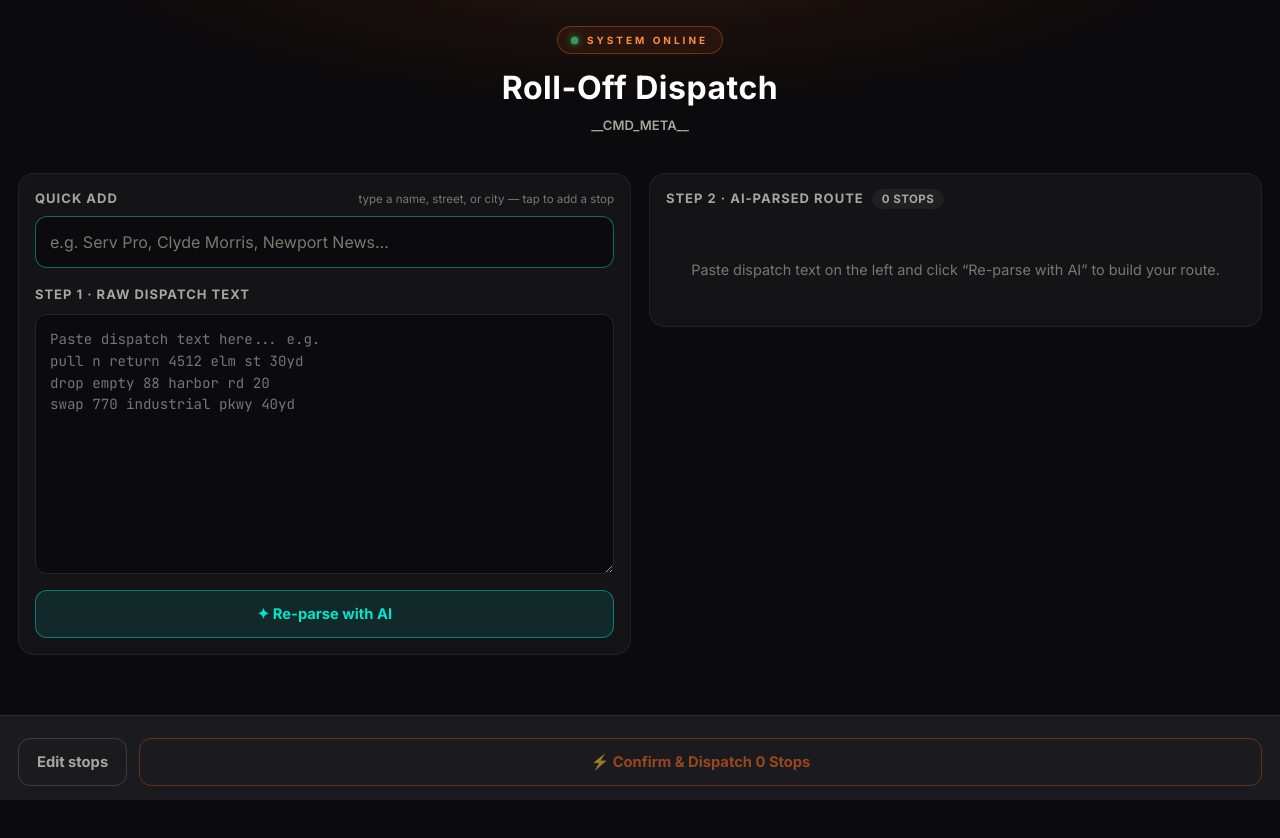
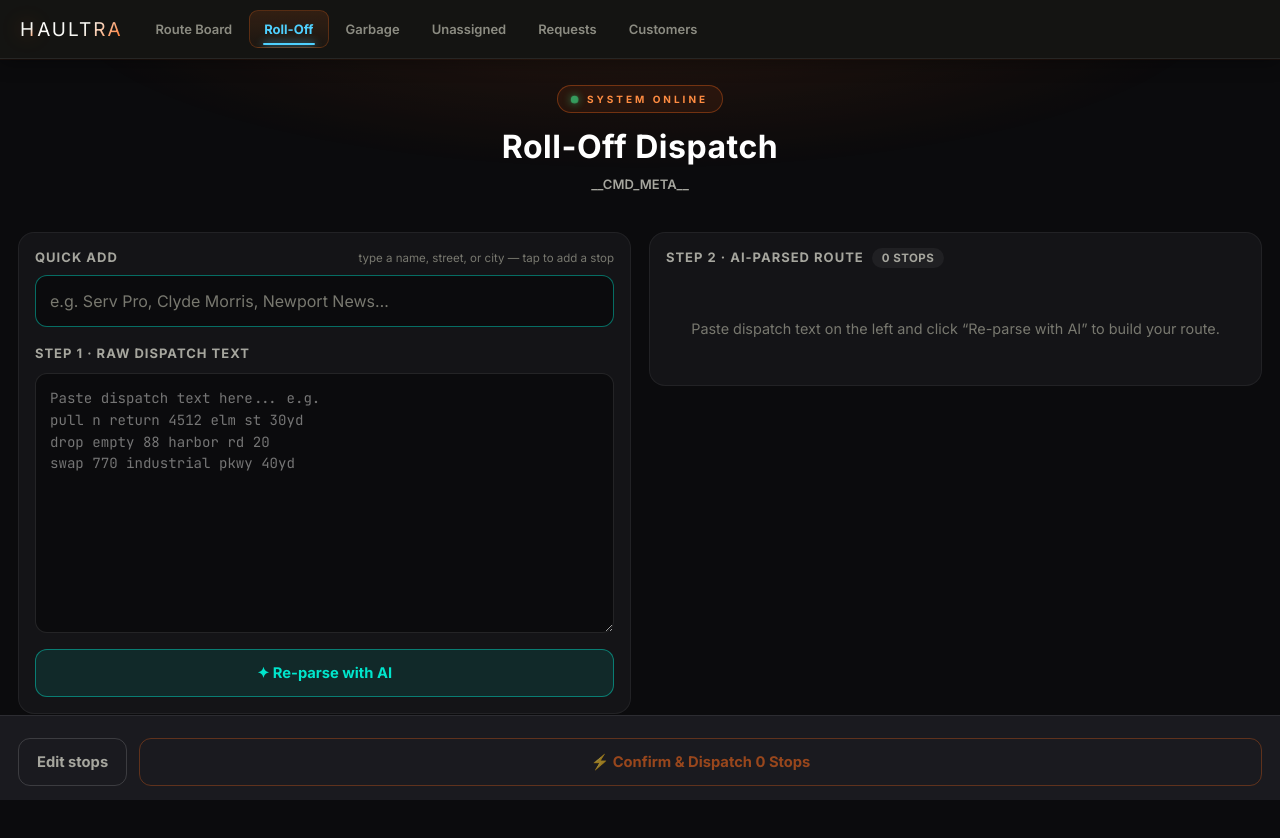
Before and after one commit to HAULTRAAISYSTEMS/HAULTRA-AI, a website: page static/parser.html in a window 1280 px wide. Before the commit the page ends 800 px from the top, so only its background shows below. Drawn offline with nearby package versions, Linux system fonts and the light colour scheme.

Commit message:
Top nav on dispatch pages for iPad/desktop (2026-10-17)

```diff
--- a/static/parser.html
+++ b/static/parser.html
@@ -676,6 +676,55 @@
   @media (min-width: 768px) {
     .haul-tabbar { display: none; }
   }
+  /* 2026-10-17: Top nav for tablet/desktop — the bottom tabs are hidden at ≥768px */
+  .topnav { display: none; }
+  @media (min-width: 768px) {
+    .topnav {
+      display: block;
+      background: #141412;
+      border-bottom: 1px solid rgba(255,255,255,.08);
+      position: sticky; top: 0; z-index: 200;
+      padding-top: env(safe-area-inset-top, 0px);
+      box-shadow: 0 1px 0 rgba(255,107,26,.05), 0 2px 20px rgba(0,0,0,.4);
+    }
+    .topnav-inner {
+      display: flex; align-items: center; gap: 18px;
+      max-width: 1400px; margin: 0 auto; padding: 10px 20px;
+    }
+    .topnav-brand {
+      display: flex; align-items: baseline; gap: 1px;
+      text-decoration: none; flex-shrink: 0;
+    }
+    .topnav-brand .logo-h, .topnav-brand .logo-rest {
+      font-size: 19px; font-weight: 400; letter-spacing: 2px;
+      background: linear-gradient(130deg, #fff 0%, #F5F5F0 55%, #FF6B1A 100%);
+      -webkit-background-clip: text; background-clip: text;
+      -webkit-text-fill-color: transparent; color: transparent;
+    }
+    .topnav-brand .logo-h { filter: drop-shadow(0 0 10px rgba(255,107,26,.35)); }
+    .topnav-links {
+      display: flex; align-items: center; gap: 2px; flex: 1; min-width: 0;
+      overflow-x: auto; scrollbar-width: none;
+    }
+    .topnav-links::-webkit-scrollbar { display: none; }
+    .topnav-links .nav-item {
+      display: inline-flex; align-items: center; gap: 7px; white-space: nowrap;
+      padding: 10px 14px; border-radius: 9px; flex-shrink: 0;
+      background: transparent; border: 1px solid transparent;
+      color: #8C8C82; font-weight: 600; font-size: 13px; text-decoration: none;
+    }
+    .topnav-links .nav-item:hover { background: rgba(255,107,26,.06); color: #E0E0D8; }
+    .topnav-links .nav-item.active {
+      background: linear-gradient(180deg, rgba(255,107,26,.13), rgba(255,107,26,.04));
+      border-color: rgba(255,107,26,.25); color: #4fd1ff; font-weight: 700;
+      position: relative;
+    }
+    .topnav-links .nav-item.active::before {
+      content: ''; position: absolute; left: 16%; right: 16%; bottom: 2px;
+      height: 2px; border-radius: 2px; background: #4fd1ff;
+      box-shadow: 0 0 8px #4fd1ff;
+    }
+  }
   .haul-tab {
     flex: 1; display: flex; flex-direction: column; align-items: center; justify-content: center;
     padding: 10px 4px 8px; background: none; border: none; color: #8a8a8a;
@@ -795,6 +844,23 @@
 </defs>
 </svg>
 
+
+<!-- 2026-10-17: Top nav for tablet/desktop — bottom tabs are hidden at ≥768px -->
+<nav class="topnav" aria-label="Main">
+  <div class="topnav-inner">
+    <a class="topnav-brand" href="/routes" aria-label="HAULTRA home">
+      <span class="logo-h">H</span><span class="logo-rest">AULTRA</span>
+    </a>
+    <div class="topnav-links">
+      <a class="nav-item" href="/routes">Route Board</a>
+      <a class="nav-item active" href="/parser">Roll-Off</a>
+      <a class="nav-item" href="/garbage-dispatch">Garbage</a>
+      <a class="nav-item" href="/unassigned">Unassigned</a>
+      <a class="nav-item" href="/requests">Requests</a>
+      <a class="nav-item" href="/customers">Customers</a>
+    </div>
+  </div>
+</nav>
 
 <!-- 2026-10-17: Command-center header — centered, alive -->
 <header class="cmd">
```
